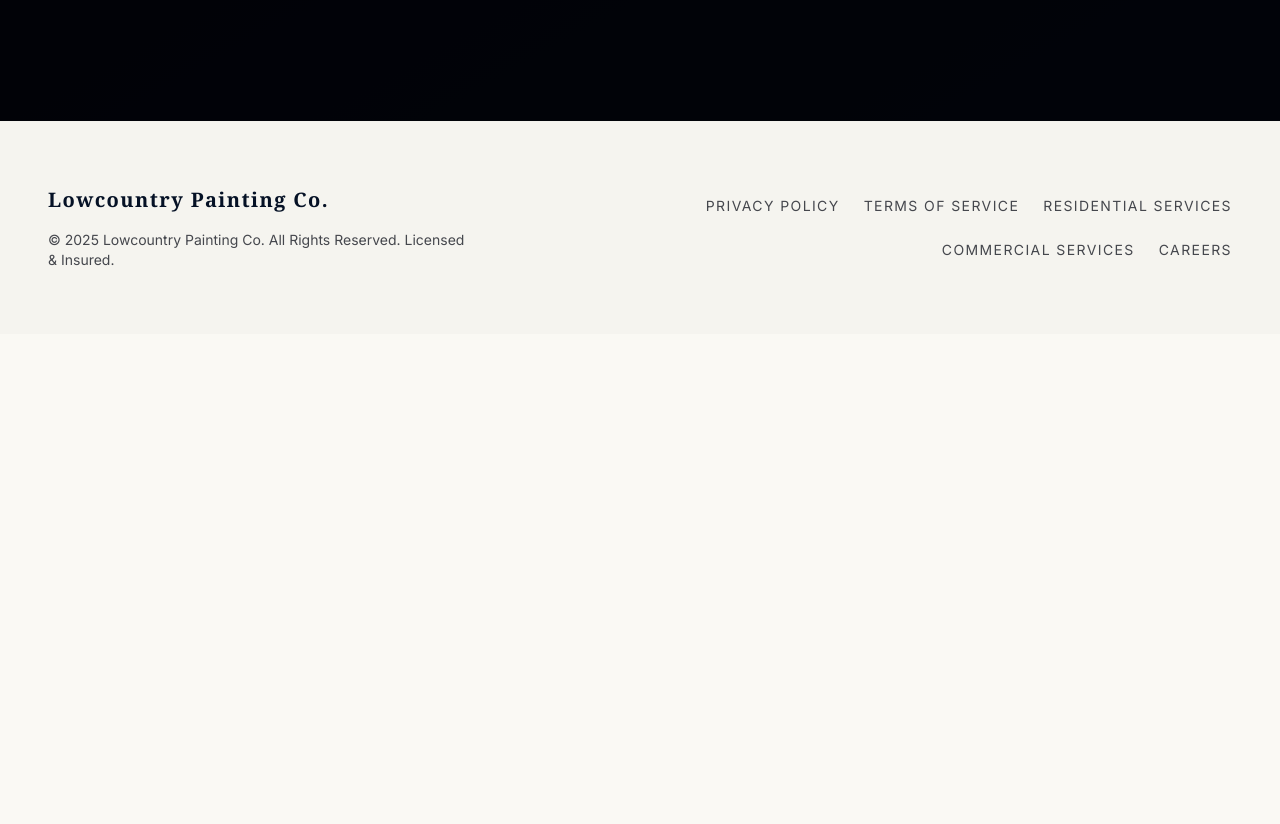
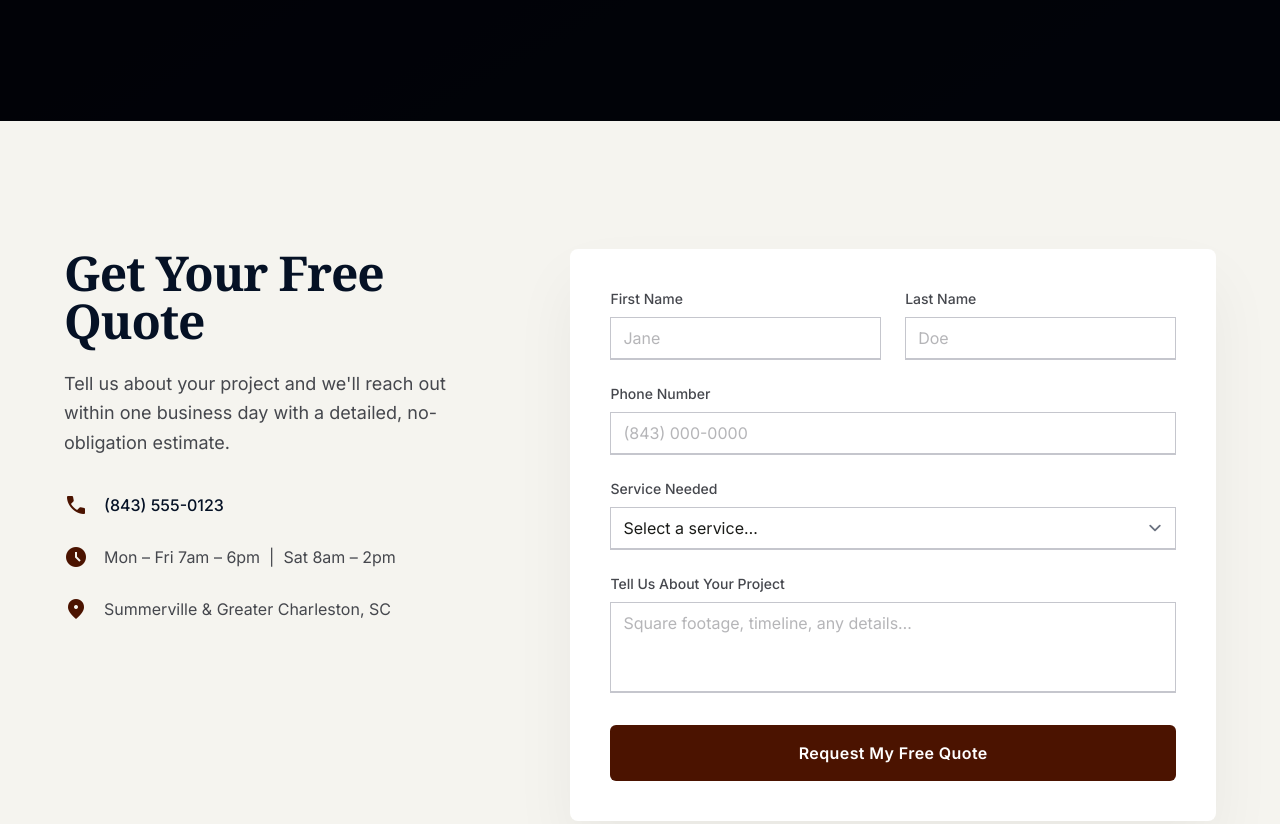
Before and after one commit to fmmarketingsc/lowcountry-painting, a plain HTML site: page index.html in a window 1280 px wide. Shown: the part 4340-5164 px from the top of the page. Before the commit the page ends 4674 px from the top, so only its background shows below. Drawn offline with nearby package versions, Linux system fonts and the light colour scheme.

Commit message:
Wire nav/hero buttons to sections; add contact form

```diff
--- a/index.html
+++ b/index.html
@@ -85,6 +85,7 @@
 <style>
         .font-noto-serif { font-family: 'Noto Serif', serif; }
         .font-inter { font-family: 'Inter', sans-serif; }
+        html { scroll-behavior: smooth; }
     </style>
 </head>
 <body class="bg-surface text-on-surface font-body antialiased selection:bg-tertiary-container selection:text-on-tertiary">
@@ -95,18 +96,18 @@
                 Lowcountry Painting Co.
             </a>
 <nav class="hidden md:flex items-center space-x-8 font-inter text-sm font-medium tracking-wide">
-<a class="text-[#4b1300] dark:text-[#ffb59c] border-b-2 border-[#4b1300] dark:border-[#ffb59c] pb-1 transition-all duration-300" href="#">Services</a>
-<a class="text-[#45474d] dark:text-[#e3e3de] hover:text-[#051125] dark:hover:text-[#ffffff] hover:opacity-80 transition-all duration-300" href="#">Gallery</a>
+<a class="text-[#4b1300] dark:text-[#ffb59c] border-b-2 border-[#4b1300] dark:border-[#ffb59c] pb-1 transition-all duration-300" href="#services">Services</a>
+<a class="text-[#45474d] dark:text-[#e3e3de] hover:text-[#051125] dark:hover:text-[#ffffff] hover:opacity-80 transition-all duration-300" href="#gallery">Gallery</a>
 <a class="text-[#45474d] dark:text-[#e3e3de] hover:text-[#051125] dark:hover:text-[#ffffff] hover:opacity-80 transition-all duration-300" href="#">About</a>
 <a class="text-[#45474d] dark:text-[#e3e3de] hover:text-[#051125] dark:hover:text-[#ffffff] hover:opacity-80 transition-all duration-300" href="#">Reviews</a>
 <a class="text-[#45474d] dark:text-[#e3e3de] hover:text-[#051125] dark:hover:text-[#ffffff] hover:opacity-80 transition-all duration-300" href="#">Service Area</a>
-<a class="text-[#45474d] dark:text-[#e3e3de] hover:text-[#051125] dark:hover:text-[#ffffff] hover:opacity-80 transition-all duration-300" href="#">Contact</a>
+<a class="text-[#45474d] dark:text-[#e3e3de] hover:text-[#051125] dark:hover:text-[#ffffff] hover:opacity-80 transition-all duration-300" href="#contact">Contact</a>
 </nav>
 <div class="flex items-center space-x-6">
 <a class="hidden lg:block font-inter text-sm font-medium text-on-surface hover:text-primary transition-colors" href="tel:8435550123">
                     (843) 555-0123
                 </a>
-<a class="bg-tertiary-container text-on-tertiary px-6 py-3 rounded-md font-inter text-sm font-semibold tracking-wide hover:-translate-y-0.5 hover:shadow-lg hover:shadow-tertiary-container/20 transition-all duration-300 active:scale-95" href="#">
+<a class="bg-tertiary-container text-on-tertiary px-6 py-3 rounded-md font-inter text-sm font-semibold tracking-wide hover:-translate-y-0.5 hover:shadow-lg hover:shadow-tertiary-container/20 transition-all duration-300 active:scale-95" href="#contact">
                     Get Free Quote
                 </a>
 </div>
@@ -128,10 +129,10 @@
                     Serving the greater Charleston Lowcountry with premium interior and exterior painting. Licensed, insured, and backed by a 2-year workmanship warranty.
                 </p>
 <div class="flex flex-col sm:flex-row gap-6">
-<a class="bg-tertiary-container text-on-tertiary px-8 py-4 rounded-md font-inter text-base font-semibold tracking-wide text-center hover:-translate-y-0.5 hover:shadow-lg hover:shadow-tertiary-container/30 transition-all duration-300" href="#">
+<a class="bg-tertiary-container text-on-tertiary px-8 py-4 rounded-md font-inter text-base font-semibold tracking-wide text-center hover:-translate-y-0.5 hover:shadow-lg hover:shadow-tertiary-container/30 transition-all duration-300" href="#contact">
                         Get My Free Quote
                     </a>
-<a class="border border-outline-variant text-surface-container-lowest px-8 py-4 rounded-md font-inter text-base font-medium tracking-wide text-center hover:bg-surface-container-lowest/10 transition-all duration-300" href="#">
+<a class="border border-outline-variant text-surface-container-lowest px-8 py-4 rounded-md font-inter text-base font-medium tracking-wide text-center hover:bg-surface-container-lowest/10 transition-all duration-300" href="#gallery">
                         See Our Work
                     </a>
 </div>
@@ -184,7 +185,7 @@
 </div>
 </section>
 <!-- Services Section -->
-<section class="py-32 bg-surface">
+<section id="services" class="py-32 bg-surface">
 <div class="max-w-screen-2xl mx-auto px-8 md:px-16">
 <div class="mb-20 text-center max-w-3xl mx-auto">
 <h2 class="font-headline text-4xl md:text-5xl font-bold text-primary tracking-tight mb-6">Our Expertise</h2>
@@ -267,13 +268,13 @@
 </div>
 </section>
 <!-- Before & After Section (Editorial Layout) -->
-<section class="py-32 bg-surface-container-low relative overflow-hidden">
+<section id="gallery" class="py-32 bg-surface-container-low relative overflow-hidden">
 <div class="max-w-screen-2xl mx-auto px-8 md:px-16 relative z-10">
 <div class="flex flex-col lg:flex-row items-center gap-20">
 <div class="lg:w-1/3">
 <h2 class="font-headline text-4xl md:text-5xl font-bold text-primary tracking-tight mb-6">The Transformation</h2>
 <p class="font-body text-lg text-on-surface-variant mb-8">Witness the dramatic difference a master's touch can make. This full exterior repaint in Summerville revitalized an aging facade into a neighborhood standout.</p>
-<a class="bg-primary text-surface-container-lowest px-8 py-4 rounded-md font-inter text-base font-semibold tracking-wide inline-block hover:-translate-y-0.5 hover:shadow-lg hover:shadow-primary/20 transition-all duration-300" href="#">
+<a class="bg-primary text-surface-container-lowest px-8 py-4 rounded-md font-inter text-base font-semibold tracking-wide inline-block hover:-translate-y-0.5 hover:shadow-lg hover:shadow-primary/20 transition-all duration-300" href="#gallery">
                         View Full Gallery
                     </a>
 </div>
@@ -372,6 +373,68 @@
 </div>
 </div>
 </section>
+<!-- Contact / Quote Section -->
+<section id="contact" class="py-32 bg-surface-container-low">
+<div class="max-w-screen-2xl mx-auto px-8 md:px-16">
+<div class="flex flex-col lg:flex-row gap-20 items-start">
+<div class="lg:w-2/5">
+<h2 class="font-headline text-4xl md:text-5xl font-bold text-primary tracking-tight mb-6">Get Your Free Quote</h2>
+<p class="font-body text-lg text-on-surface-variant mb-8 leading-relaxed">Tell us about your project and we'll reach out within one business day with a detailed, no-obligation estimate.</p>
+<div class="flex flex-col gap-5">
+<div class="flex items-center gap-4">
+<span class="material-symbols-outlined text-tertiary-container text-2xl" style="font-variation-settings: 'FILL' 1;">call</span>
+<a href="tel:8435550123" class="font-body text-base font-medium text-primary hover:text-tertiary-container transition-colors">(843) 555-0123</a>
+</div>
+<div class="flex items-center gap-4">
+<span class="material-symbols-outlined text-tertiary-container text-2xl" style="font-variation-settings: 'FILL' 1;">schedule</span>
+<span class="font-body text-base text-on-surface-variant">Mon – Fri 7am – 6pm &nbsp;|&nbsp; Sat 8am – 2pm</span>
+</div>
+<div class="flex items-center gap-4">
+<span class="material-symbols-outlined text-tertiary-container text-2xl" style="font-variation-settings: 'FILL' 1;">location_on</span>
+<span class="font-body text-base text-on-surface-variant">Summerville &amp; Greater Charleston, SC</span>
+</div>
+</div>
+</div>
+<div class="lg:w-3/5 w-full bg-surface-container-lowest rounded-xl p-10 shadow-[0_32px_64px_rgba(27,28,25,0.05)]">
+<form class="flex flex-col gap-6">
+<div class="grid grid-cols-1 sm:grid-cols-2 gap-6">
+<div class="flex flex-col gap-2">
+<label class="font-body text-sm font-medium text-on-surface-variant" for="fname">First Name</label>
+<input id="fname" type="text" placeholder="Jane" class="bg-transparent border-b-2 border-outline-variant focus:border-primary outline-none py-2 font-body text-on-surface text-base transition-colors duration-200 placeholder:text-on-surface-variant/40"/>
+</div>
+<div class="flex flex-col gap-2">
+<label class="font-body text-sm font-medium text-on-surface-variant" for="lname">Last Name</label>
+<input id="lname" type="text" placeholder="Doe" class="bg-transparent border-b-2 border-outline-variant focus:border-primary outline-none py-2 font-body text-on-surface text-base transition-colors duration-200 placeholder:text-on-surface-variant/40"/>
+</div>
+</div>
+<div class="flex flex-col gap-2">
+<label class="font-body text-sm font-medium text-on-surface-variant" for="phone">Phone Number</label>
+<input id="phone" type="tel" placeholder="(843) 000-0000" class="bg-transparent border-b-2 border-outline-variant focus:border-primary outline-none py-2 font-body text-on-surface text-base transition-colors duration-200 placeholder:text-on-surface-variant/40"/>
+</div>
+<div class="flex flex-col gap-2">
+<label class="font-body text-sm font-medium text-on-surface-variant" for="service">Service Needed</label>
+<select id="service" class="bg-transparent border-b-2 border-outline-variant focus:border-primary outline-none py-2 font-body text-on-surface text-base transition-colors duration-200 appearance-none cursor-pointer">
+<option value="" disabled selected class="text-on-surface-variant/40">Select a service…</option>
+<option>Interior Painting</option>
+<option>Exterior Painting</option>
+<option>Cabinet Refinishing</option>
+<option>Deck &amp; Fence Staining</option>
+<option>Pressure Washing</option>
+<option>Commercial Painting</option>
+</select>
+</div>
+<div class="flex flex-col gap-2">
+<label class="font-body text-sm font-medium text-on-surface-variant" for="message">Tell Us About Your Project</label>
+<textarea id="message" rows="3" placeholder="Square footage, timeline, any details…" class="bg-transparent border-b-2 border-outline-variant focus:border-primary outline-none py-2 font-body text-on-surface text-base transition-colors duration-200 placeholder:text-on-surface-variant/40 resize-none"></textarea>
+</div>
+<button type="submit" class="mt-2 bg-tertiary-container text-on-tertiary px-8 py-4 rounded-md font-inter text-base font-semibold tracking-wide text-center hover:-translate-y-0.5 hover:shadow-lg hover:shadow-tertiary-container/30 transition-all duration-300 active:scale-95 w-full sm:w-auto">
+Request My Free Quote
+</button>
+</form>
+</div>
+</div>
+</div>
+</section>
 <!-- Footer -->
 <footer class="bg-[#f5f4ef] text-[#051125] font-inter text-sm uppercase tracking-widest w-full border-t border-[#e3e3de]/15 transition-opacity duration-200">
 <div class="flex flex-col md:flex-row justify-between items-center w-full px-12 py-16 max-w-screen-2xl mx-auto gap-12 md:gap-8">
```
